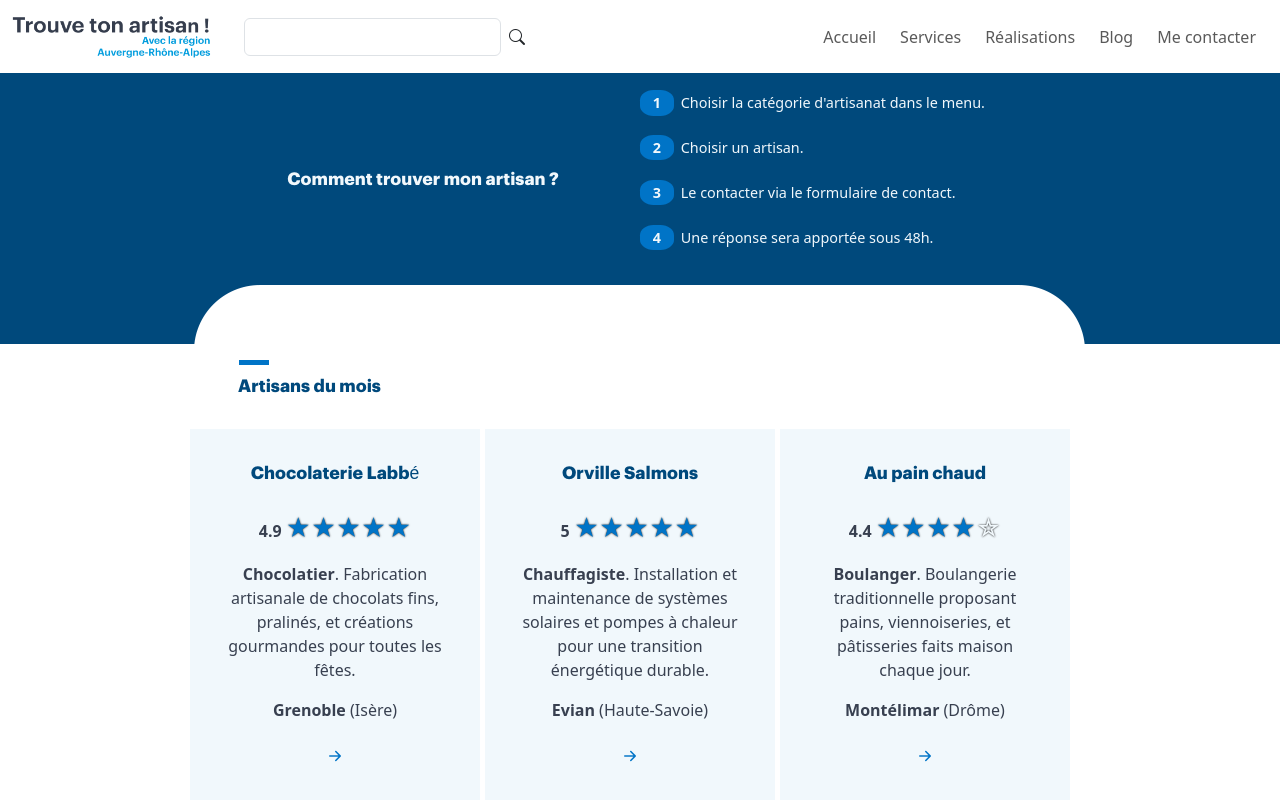
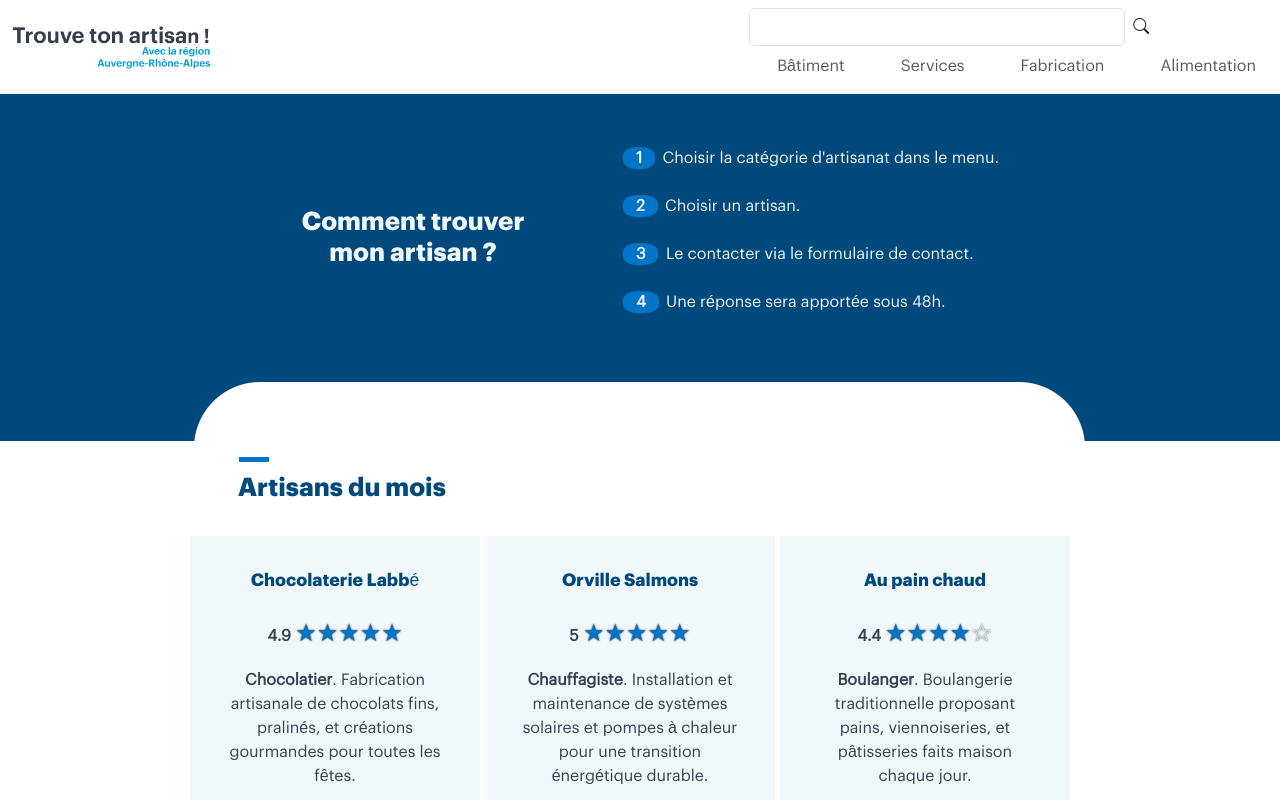
Before and after one commit to lc0362/trouve-ton-artisan, a React (Create React App) app: page / in a window 1280 px wide. Shown: the top 800 px of the page. Built offline with nearby package versions, Linux system fonts and the light colour scheme.

Commit message:
modifs css home et app + orga barre search desktop

```diff
--- a/src/App.css
+++ b/src/App.css
@@ -28,8 +28,9 @@
   --color-valid: #82b864;
 }
 
-main {
+.App {
   font-family: 'Graphik', Arial, sans-serif;
+  cursor: default;
 }
 
 Link {
--- a/src/components/Header.css
+++ b/src/components/Header.css
@@ -80,6 +80,15 @@
   display: flex;
 }
 
+.nav-item {
+  margin-left: 2em;
+}
+
+.nav-item:hover {
+  text-decoration: underline;
+}
+
+
 @media (max-width: 992) {
     .d-lg-none {
         display: inline-block;
--- a/src/components/Header.jsx
+++ b/src/components/Header.jsx
@@ -16,6 +16,7 @@ function Header() {
                         className="navbar-logo"
                     />
                 </Link>
+                <div className="header-lg-right">
 <div className="loupe-menu">
                 {/* Barre de recherche */}
                 <form className="d-none d-lg-flex search-bar ms-3">
@@ -58,21 +59,19 @@ function Header() {
                 <div className="collapse navbar-collapse" id="navbarNav">
                     <ul className="navbar-nav ms-lg-auto">
                         <li className="nav-item">
-                            <Link className="nav-link mx-1" to="/">Accueil</Link>
+                            <Link className="nav-link mx-1" to="/">Bâtiment</Link>
                         </li>
                         <li className="nav-item">
                             <Link className="nav-link mx-1" to="/services">Services</Link>
                         </li>
                         <li className="nav-item">
-                            <Link className="nav-link mx-1" to="/realisations">Réalisations</Link>
+                            <Link className="nav-link mx-1" to="/realisations">Fabrication</Link>
                         </li>
                         <li className="nav-item">
-                            <Link className="nav-link mx-1" to="/blog">Blog</Link>
-                        </li>
-                        <li className="nav-item">
-                            <Link className="nav-link mx-1" to="/contact">Me contacter</Link>
+                            <Link className="nav-link mx-1" to="/blog">Alimentation</Link>
                         </li>
                     </ul>
+                </div>
                 </div>
             </div>
         </nav>
--- a/src/pages/Home.css
+++ b/src/pages/Home.css
@@ -1,3 +1,5 @@
+
+
 .container-blue{
     background-color: var(--color-secondary);
     color: var(--color-white);
@@ -28,6 +30,7 @@ font-size: 1.1em;
    padding-left: 0.8rem;
    border-radius:40%;
 margin-right: 0.2rem;
+
 }
 
 .list {
@@ -136,19 +139,33 @@ margin-right: 0.2rem;
         justify-content: space-between;
         align-items: center;
         flex-wrap: wrap;
+        padding-top: 3rem;
+        padding-bottom: 3rem;
+
     }
 
     .h1-home {
         flex: 1;
         text-align: left;
         margin-bottom: 0;
+        font-size: 1.6em;
+        max-width: 30%;
     }
+
+    .h1-primary{
+        margin-left: 3em;
+    }
+
 
 
     .list {
         flex: 1;
         text-align: left;
+        max-width: 70%;
+        margin-left: 5em;
+        font-size: 1em;
     }
+
 
 
     .artisans-grid {
--- a/src/pages/Home.jsx
+++ b/src/pages/Home.jsx
@@ -14,7 +14,7 @@ function Home() {
             <div className='container-blue'>
                 <div className='contain-blue'>
 
-                    <h1 className='h1-home text-center'>Comment trouver mon artisan ?</h1>
+                    <h1 className='h1-home h1-primary text-center'>Comment trouver mon artisan ?</h1>
                     <div className='list'>
                         <p>
                             <b className='list-number'>1</b> Choisir la catégorie d'artisanat dans le menu.
```
